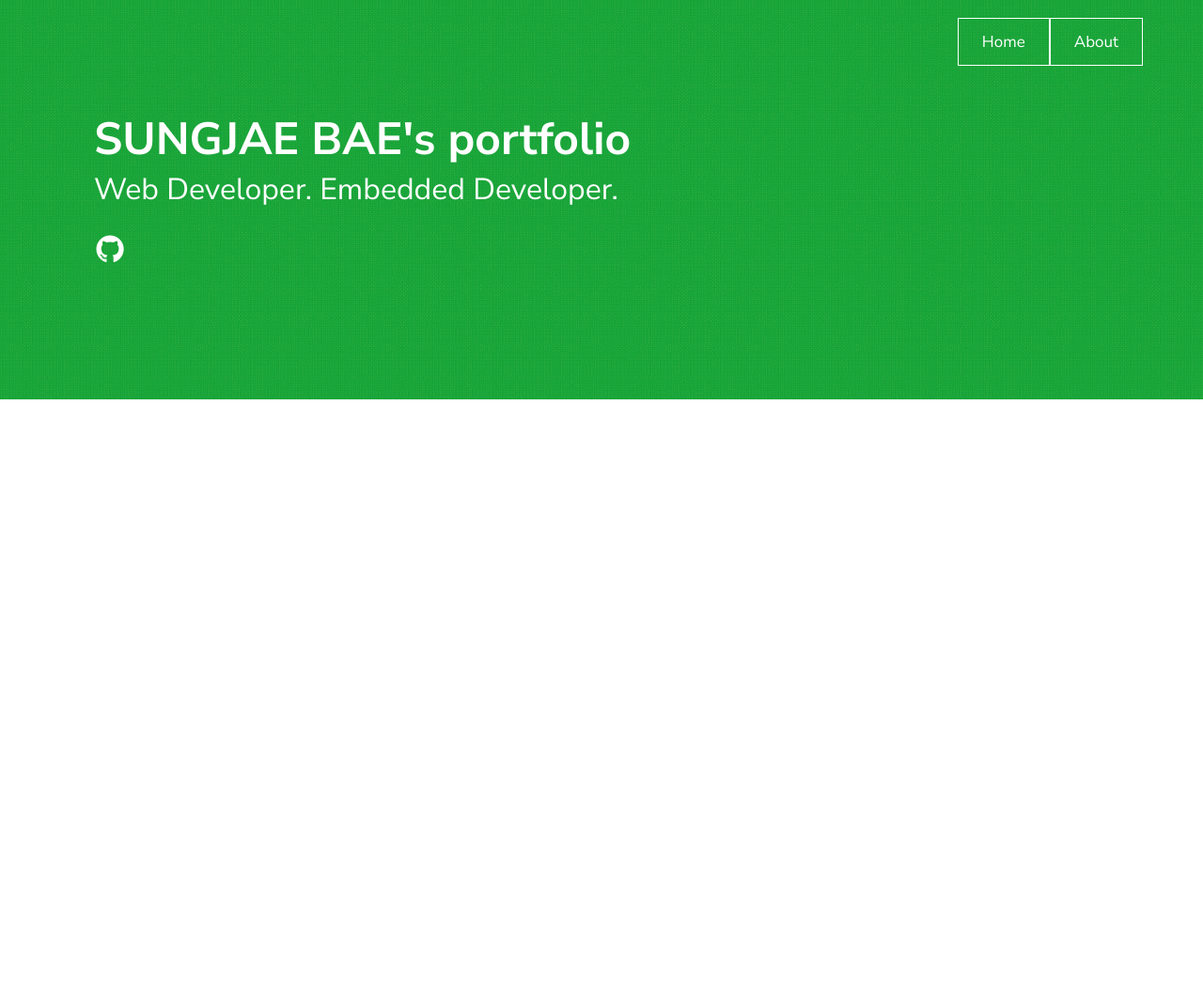
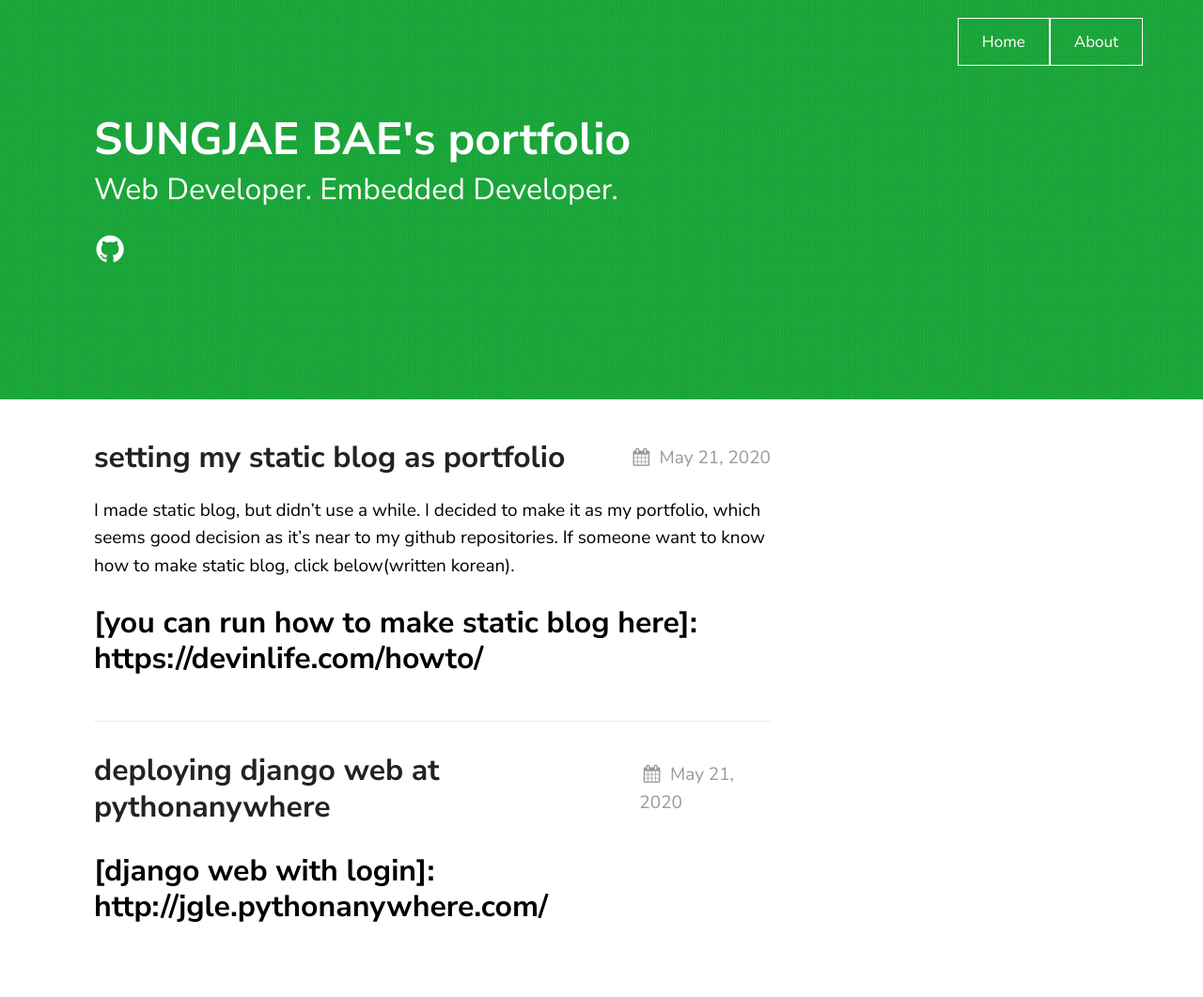
Before and after one commit to SUNGJAEBAE/sungjaebae.github.io, a Jekyll site: the page built from index.md, in a window 1280 px wide. Shown: the whole page at 94% size. Built offline with Jekyll 4.4.1, drawn with Linux system fonts in a browser that asks for light colours; a file with an impossible date is left out; before the commit the page ends 900 px from its top, so only the background shows below that.

Commit message:
date changed

```diff
--- a/_posts/2020-05-21-first.markdown
+++ b/_posts/2020-05-21-first copy.markdown
@@ -1,7 +1,7 @@
 ---
 layout: post
 title: "deploying django web at pythonanywhere"
-date: 2020년 5월 21일 목요일 오후 8:54:30
+date: 2020-05-21 21:41:36 +0530
 categories: python django web deploy
 ---
 ## [django web with login]: http://jgle.pythonanywhere.com/
--- /dev/null
+++ b/_posts/2020-05-21-zero.markdown
@@ -0,0 +1,10 @@
+---
+layout: post
+title: "setting my static blog as portfolio"
+date: 2020-05-21 21:41:36 +0530
+categories: static web deploy
+---
+I made static blog, but didn't use a while.
+I decided to make it as my portfolio, which seems good decision as it's near to my github repositories.
+If someone want to know how to make static blog, click below(written korean).
+## [you can run how to make static blog here]: https://devinlife.com/howto/
```
